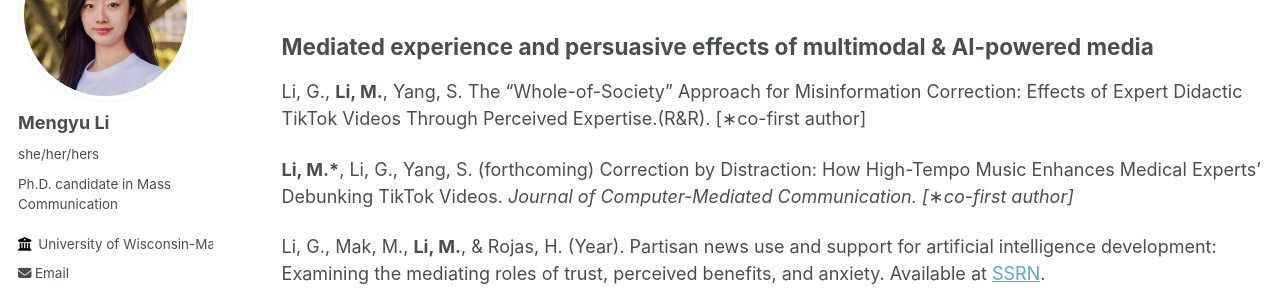
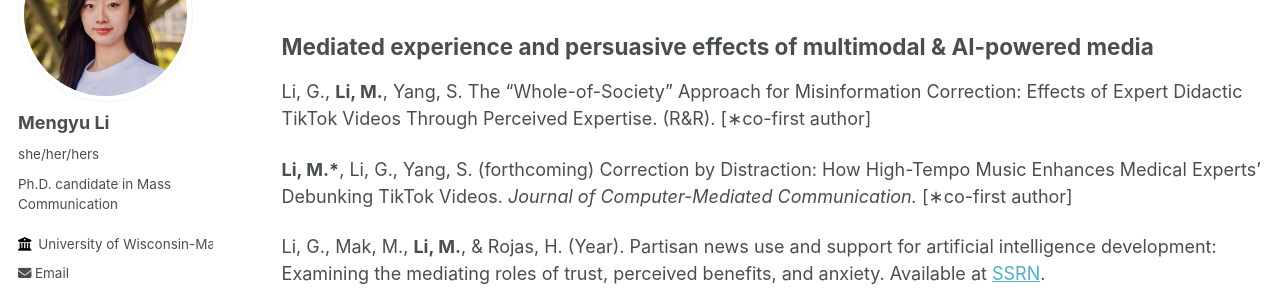
Before and after one commit to im-mengyuli/im-mengyuli.github.io, a Jekyll site: the page built from _pages/publications.md, in a window 1280 px wide and 900 px high, scrolled down 451 px. Shown: the part 179-476 px from the top of the window. Built offline with Jekyll 4.4.1, drawn with Linux system fonts in a browser that asks for light colours; some web fonts are replaced.

```diff
--- a/_pages/publications.md
+++ b/_pages/publications.md
@@ -15,9 +15,9 @@ Mak, M. K., <b>Li, M.*</b>, & Rojas, H. (2024). Social Media and Perceived Polit
 Suk, J., Sun, Y., Sun, L., <b>Li, M.</b>, Farías, C., Kwon, H., ... & Shah, D. V. (2024). ‘Think global, act local’: How# MeToo hybridized across borders and platforms for contextual relevance. <i>Information, Communication & Society<i>, 27(3), 498-519. ([DOI](https://www.tandfonline.com/doi/full/10.1080/10584609.2020.1765914](https://doi.org/10.1080/1369118X.2023.2219716))
 
 ## Mediated experience and persuasive effects of multimodal & AI-powered media
-Li, G., <b>Li, M.</b>, Yang, S. The “Whole-of-Society” Approach for Misinformation Correction: Effects of Expert Didactic TikTok Videos Through Perceived Expertise.(R&R). [∗co-first author]
+Li, G., <b>Li, M.</b>, Yang, S. The “Whole-of-Society” Approach for Misinformation Correction: Effects of Expert Didactic TikTok Videos Through Perceived Expertise. (R&R). [∗co-first author]
 
-<b>Li, M.*</b>, Li, G., Yang, S. (forthcoming) Correction by Distraction: How High-Tempo Music Enhances Medical Experts’ Debunking TikTok Videos. <i>Journal of Computer-Mediated Communication.<i/> [∗co-first author]
+<b>Li, M.*</b>, Li, G., Yang, S. (forthcoming) Correction by Distraction: How High-Tempo Music Enhances Medical Experts’ Debunking TikTok Videos. <i>Journal of Computer-Mediated Communication.</i> [∗co-first author]
 
 Li, G., Mak, M., <b>Li, M.</b>, & Rojas, H. (Year). Partisan news use and support for artificial intelligence development: Examining the mediating roles of trust, perceived benefits, and anxiety. Available at [SSRN](http://dx.doi.org/10.2139/ssrn.4763801).
 
```
